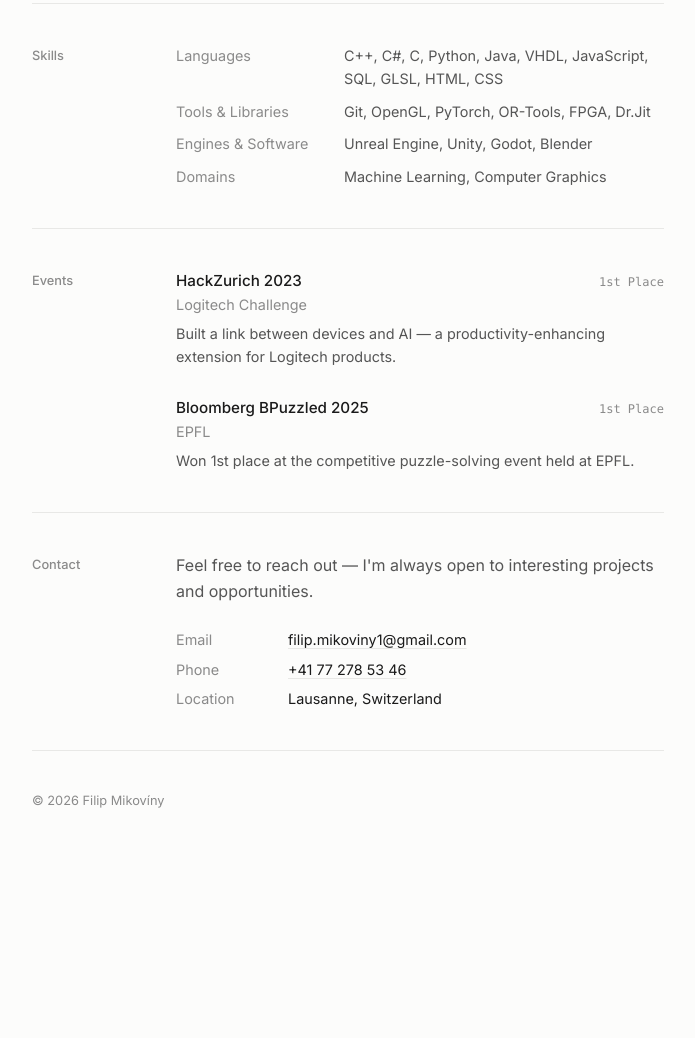
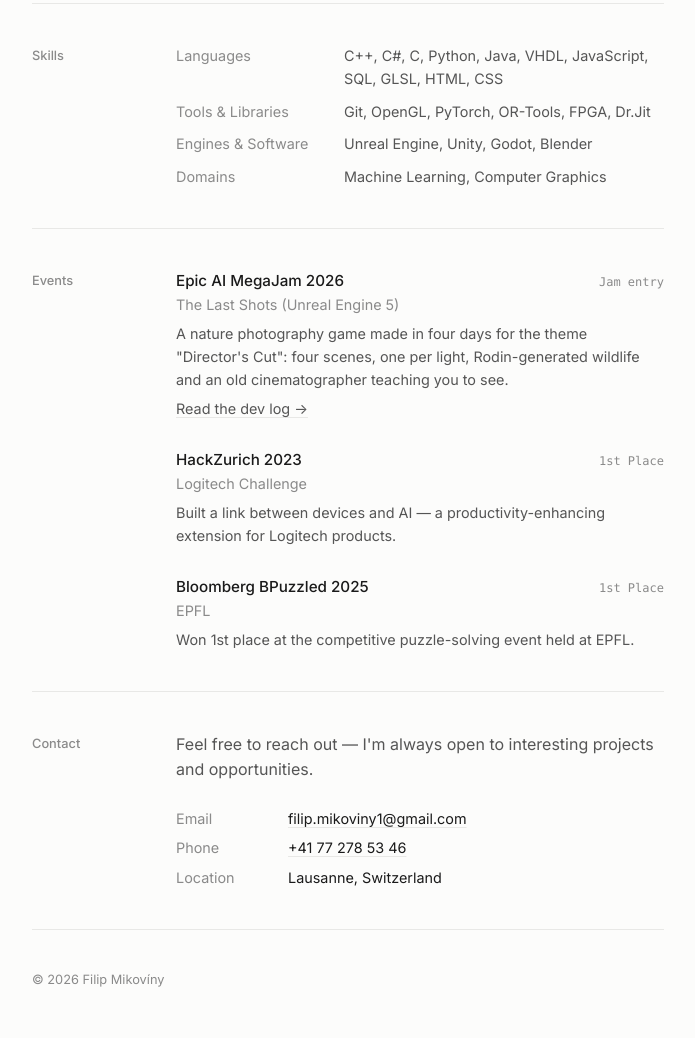
Before and after one commit to fmikov/portfolio, an Astro site: page / in a window 1280 px wide. Shown: the part 2915-3953 px from the top of the page, without its empty margins (292-987 px from the left). Before the commit the page ends 3775 px from the top, so only its background shows below. Built offline with nearby package versions, Linux system fonts and the light colour scheme; Astro itself is replaced by a stand-in of ours.

Commit message:
List the Epic AI MegaJam 2026 entry in Events with a link to its dev log
Co-Authored-By: Claude Opus 5.5 <noreply@anthropic.com>

```diff
--- a/src/components/Events.astro
+++ b/src/components/Events.astro
@@ -1,5 +1,14 @@
 ---
+const base = import.meta.env.BASE_URL.replace(/\/$/, '');
 const events = [
+  {
+    title: 'Epic AI MegaJam 2026',
+    result: 'Jam entry',
+    subtitle: 'The Last Shots (Unreal Engine 5)',
+    desc: 'A nature photography game made in four days for the theme "Director\'s Cut": four scenes, one per light, Rodin-generated wildlife and an old cinematographer teaching you to see.',
+    link: `${base}/projects/events/the-last-shots/`,
+    linkText: 'Read the dev log',
+  },
   {
     title: 'HackZurich 2023',
     result: '1st Place',
@@ -26,6 +35,7 @@ const events = [
         </div>
         <p class="row__sub">{e.subtitle}</p>
         <p class="row__body">{e.desc}</p>
+        {e.link && <p class="row__body"><a href={e.link}>{e.linkText} →</a></p>}
       </li>
     ))}
   </ul>
```
